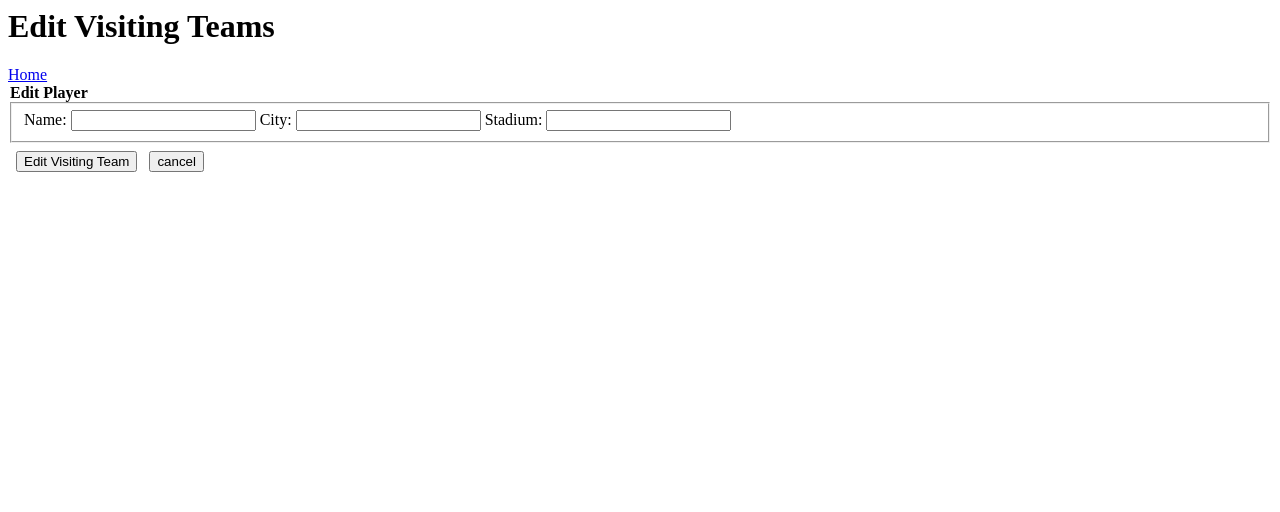
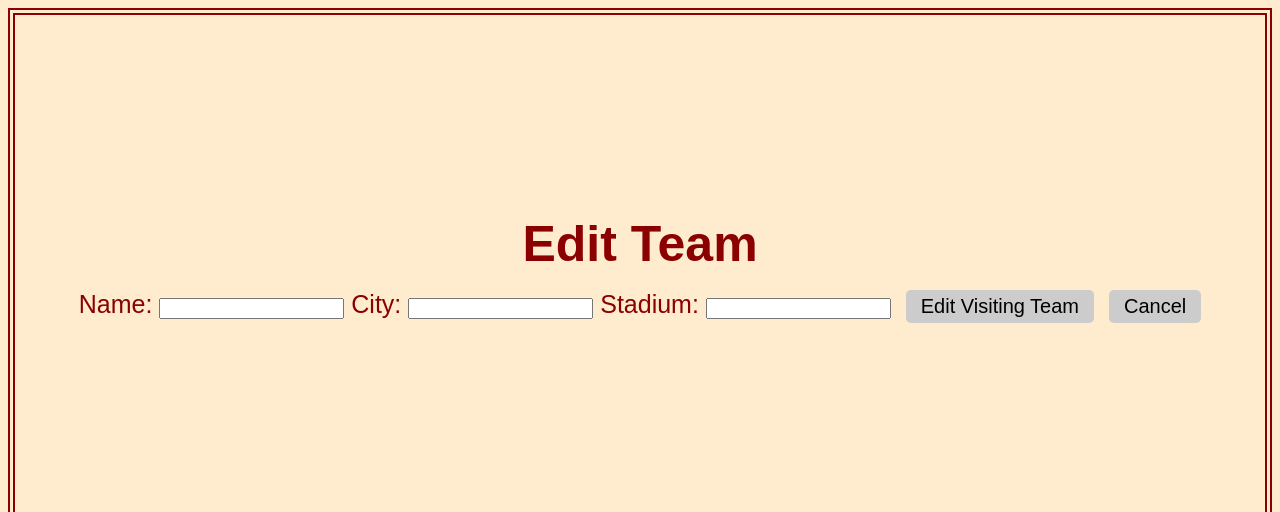
Before and after one commit to tylersnel/LA-Commuters-Scouting-DB, a Flask app: template templates/edit_visitingteams.j2 in a window 1280 px wide. Shown: the top 512 px of the page. Run offline with Flask 2, Linux system fonts and the light colour scheme; the template is opened without the code that fills it, so the values that code supplies are empty; some libraries are stand-ins or nearby versions.

Commit message:
Update edit_visitingteams.j2
Added CSS style link

```diff
--- a/templates/edit_visitingteams.j2
+++ b/templates/edit_visitingteams.j2
@@ -3,19 +3,18 @@
 <!--Based on:-->
 <!--Source URL:https://github.com/osu-cs340-ecampus/flask-starter-app -->
 
+<!-- Our CSS -->
+<link href="{{url_for('static', filename='app.css')}}" rel="stylesheet">
 
 <html>
 <head>
-    <meta charset="UTF-8">
-    <meta http-equiv="X-UA-Compatible" content="IE=edge">
-    <meta name="viewport" content="width=device-width, initial-scale=1.0">
-    <title> Edit Visiting Teams</title>
+	<title>Edit Visiting Team</title>
+    <link href="style.css" rel="stylesheet" type="text/css" />
 </head>
-<h1>Edit Visiting Teams</h1>
-     <a href="/">Home</a>
 
             {% if data %}
             <table border="1">
+            <caption> Editing Team: </caption>
 			    <thead>
 				    <tr>
 
@@ -42,7 +41,7 @@
         </table>
 
                 <form id="Edit_VisitingTeam" action="/edit_visiting_team/{{data[0].visiting_team_id}}" method="post">
-                <legend><strong>Edit Player</strong></legend>
+                <legend><strong>Edit Team</strong></legend>
                 <fieldset>
                     <input type="hidden" value="{{data[0].visiting_team_id}}" class="form-control" id="visiting_team_id" name="visiting_team_id" required>
 
@@ -55,9 +54,9 @@
                     <label for="color">Stadium:</label>
                     <input type="text" value="{{data[0].stadium}}" class="form-control" id="stadium" name="stadium" pattern="[A-Za-z0-9\s]{1,}" required>
 
+                    <input type="submit" value="Edit Visiting Team" name="Edit_VisitingTeam" class="btn btn-primary" style="margin:.5rem;">
+                    <a href='/visitingteams'><input class="btn" type="button" value="Cancel"></a>
+                </fieldset>
 
-                </fieldset>
-                <input type="submit" value="Edit Visiting Team" name="Edit_VisitingTeam" class="btn btn-primary" style="margin:.5rem;">
-                <a href='/visitingteams'><input class="btn" type="button" value="cancel"></a>
             </form>
 </html>
```
